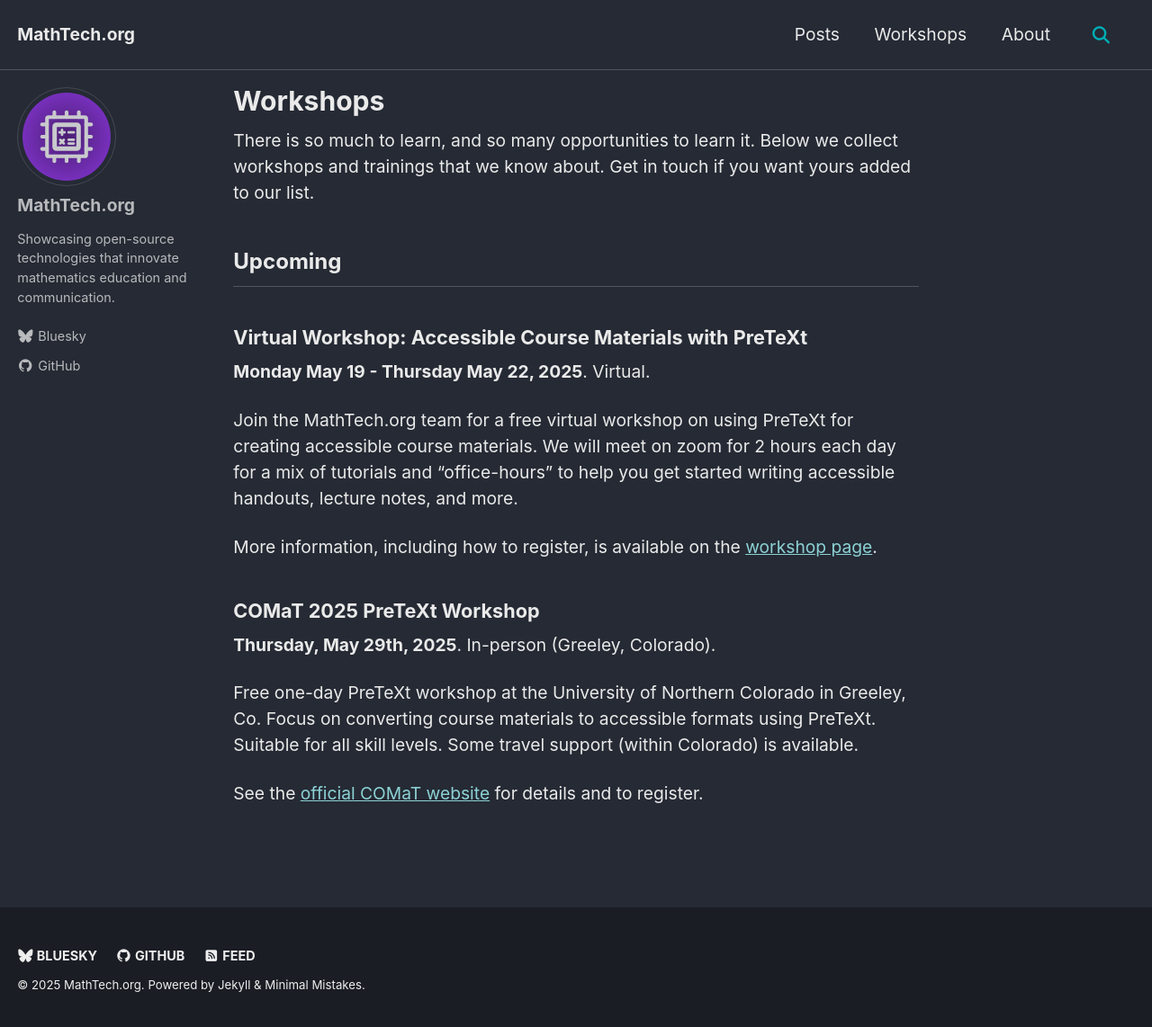
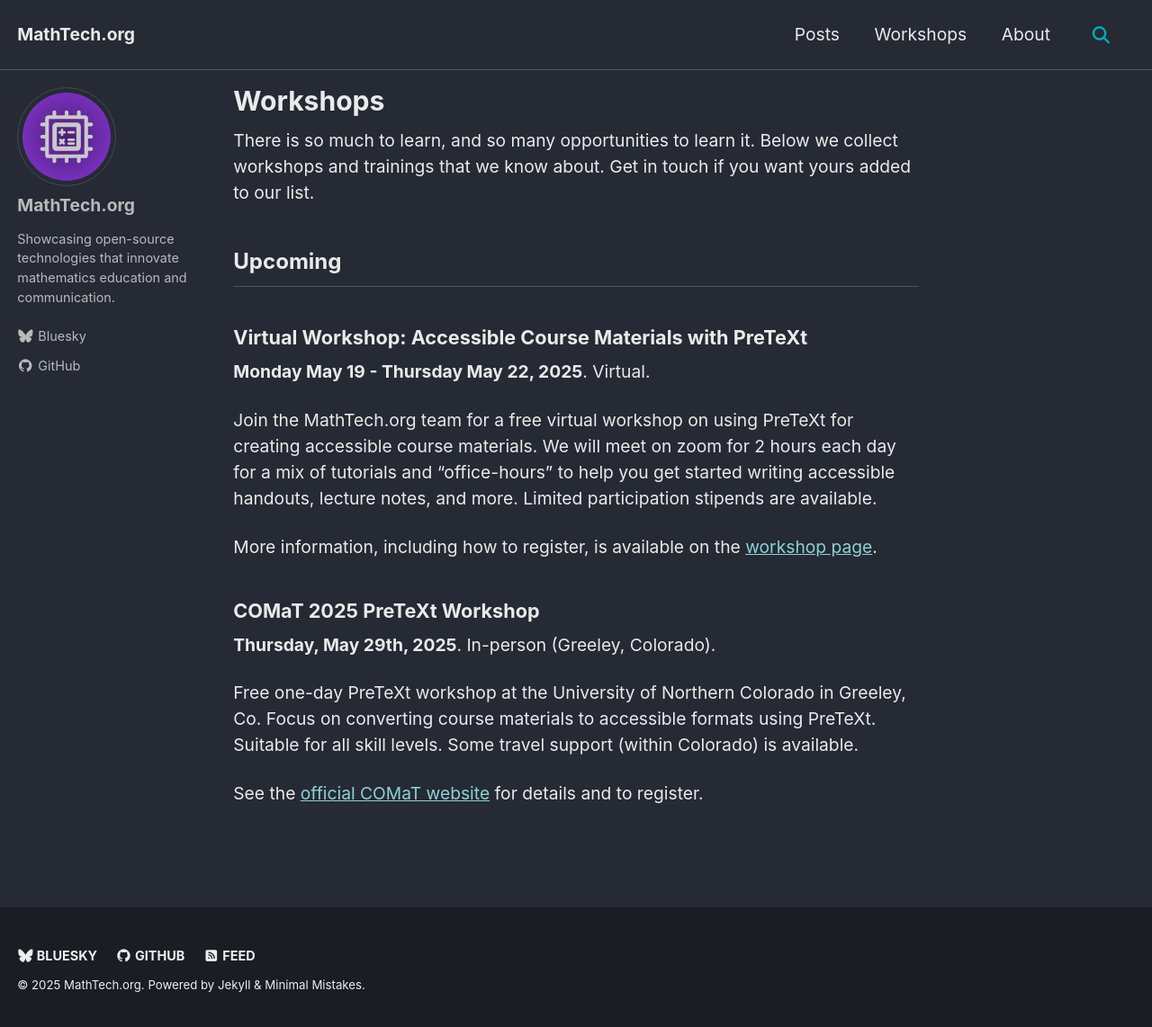
Before and after one commit to mathtechorg/mathtechorg.github.io, a Jekyll site: the page built from _pages/workshops.md, in a window 1280 px wide and 1144 px high. Shown: the whole window at 90% size. Built offline with Jekyll 4.4.1, drawn with Linux system fonts in a browser that asks for light colours; cached includes are drawn as plain includes.

Commit message:
update workshop stipend details

```diff
--- a/_pages/workshops.md
+++ b/_pages/workshops.md
@@ -12,7 +12,7 @@
 
 **Monday May 19 - Thursday May 22, 2025**. Virtual.
 
-Join the MathTech.org team for a free virtual workshop on using PreTeXt for creating accessible course materials.  We will meet on zoom for 2 hours each day for a mix of tutorials and "office-hours" to help you get started writing accessible handouts, lecture notes, and more.
+Join the MathTech.org team for a free virtual workshop on using PreTeXt for creating accessible course materials.  We will meet on zoom for 2 hours each day for a mix of tutorials and "office-hours" to help you get started writing accessible handouts, lecture notes, and more.  Limited participation stipends are available.
 
 More information, including how to register, is available on the [workshop page](/workshops/mathtech2025.html).
 
```
Also changed, not shown: _pages/workshops/mathtech2025.md (+2 -0 lines).
